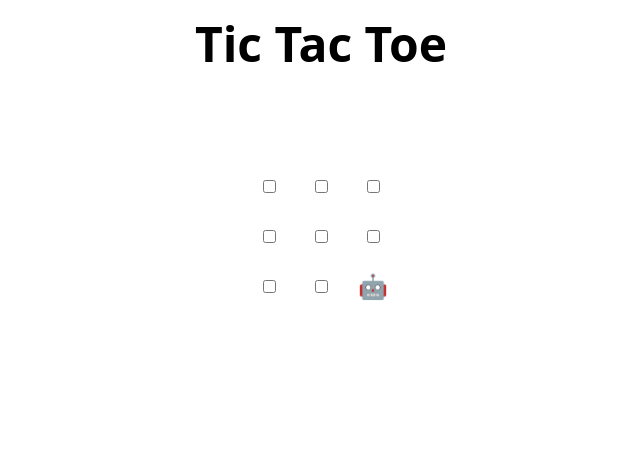
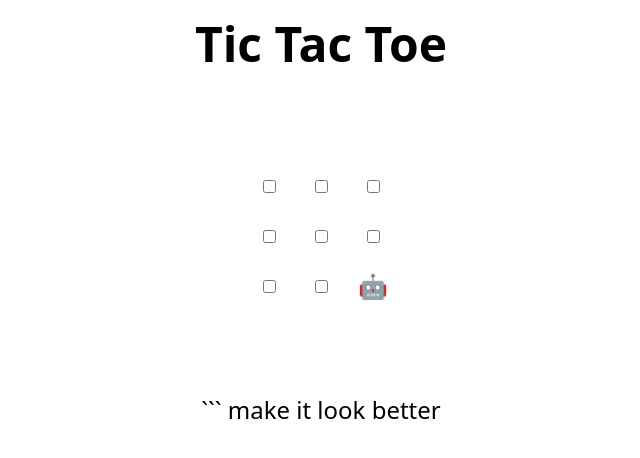
Before and after one commit to F3rando/skills-review-pull-requests, a plain HTML site: page index.html in a window 1280 px wide. Shown: the whole page, without its empty margins (319-959 px from the left). Drawn offline with Linux system fonts and the light colour scheme.

Commit message:
Update index.html

````diff
--- a/index.html
+++ b/index.html
@@ -48,6 +48,7 @@
 </table>
 
 <h2 hidden>Game over, refresh to play again 🧑‍💻 🤖!</h2>
+``` make it look better
 
 <script>
   // Initialization
````
